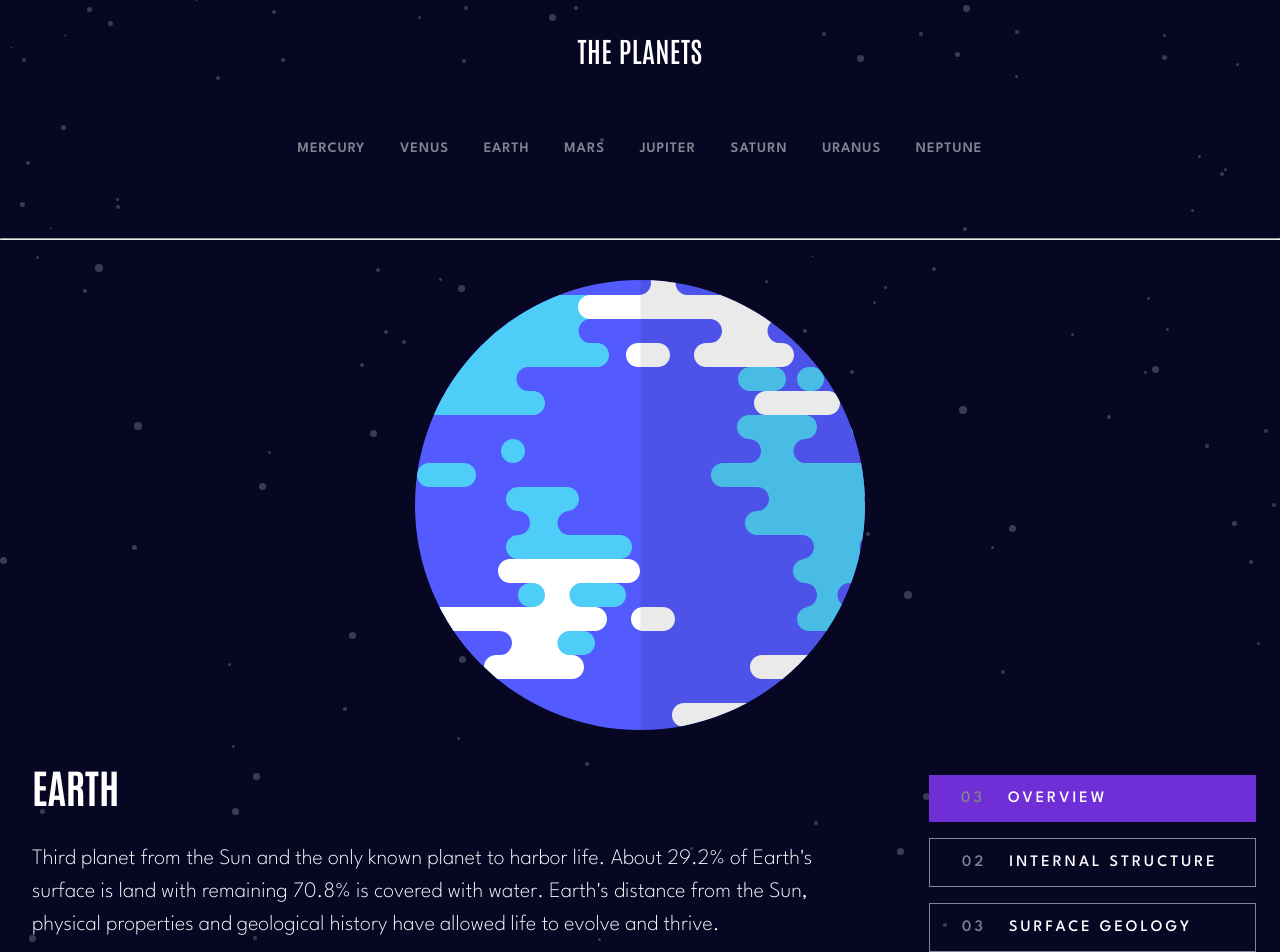
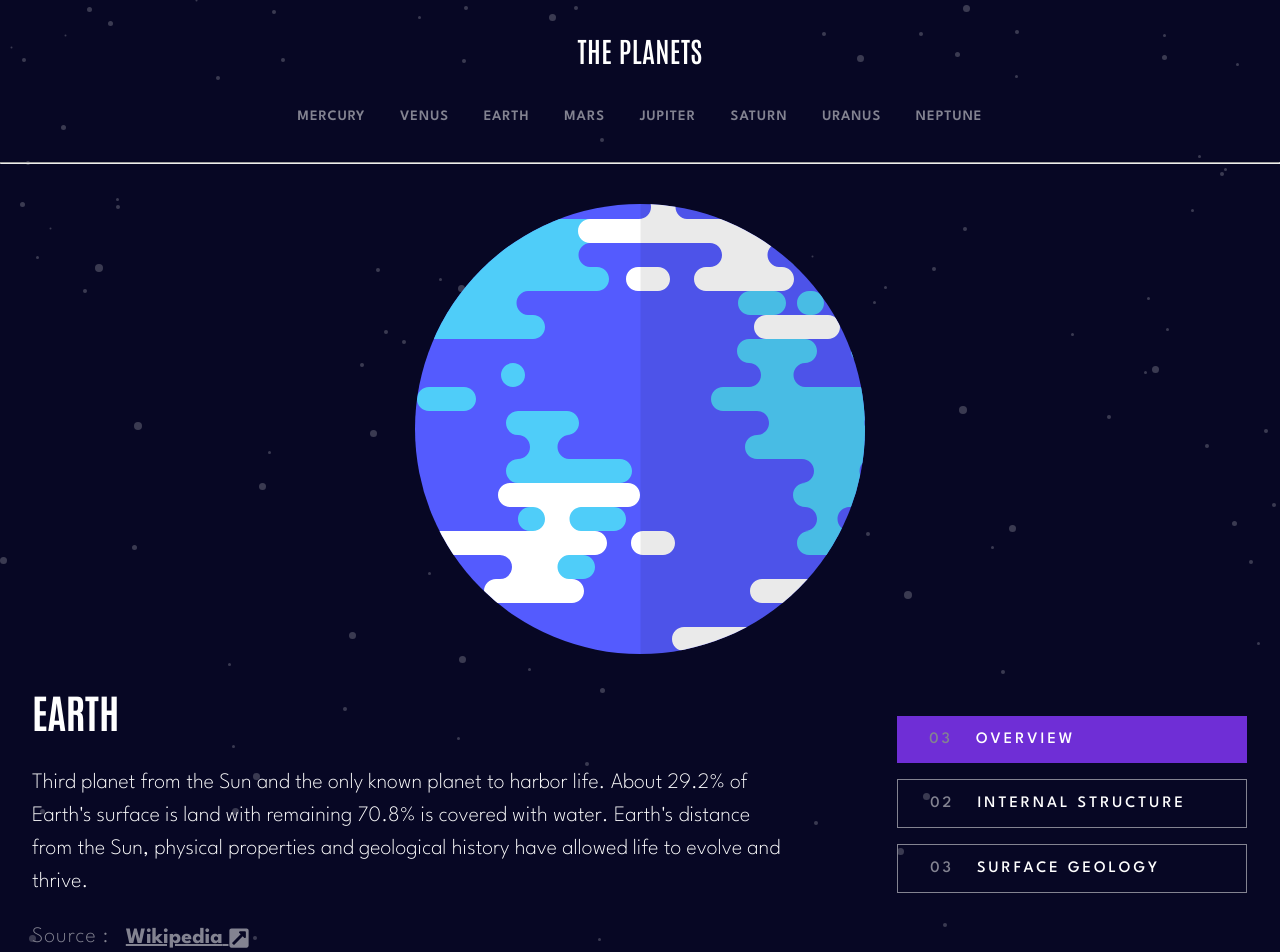
Before and after one commit to agnesnora/planets-fact-site, a React (Vite) app: page / in a window 1280 px wide. Shown: the top 952 px of the page. Built offline with nearby package versions, Linux system fonts and the light colour scheme.

Commit message:
styling tablet

```diff
--- a/src/Components/Navbar/styles/Navbar.css
+++ b/src/Components/Navbar/styles/Navbar.css
@@ -72,6 +72,9 @@
     padding: 0;
   }
   .navbar--flex--container a {
-    margin-bottom: 2em;
+    margin-bottom: 0;
+  }
+  .navbar--flex--container a h2 {
+    margin-bottom: 0;
   }
 }/*# sourceMappingURL=Navbar.css.map */
--- a/src/Components/Navbar/styles/Navbar.scss
+++ b/src/Components/Navbar/styles/Navbar.scss
@@ -78,7 +78,11 @@
     flex-direction: column;
     padding: 0;
     a {
-      margin-bottom: 2em;
+      margin-bottom: 0;
+
+      h2 {
+        margin-bottom: 0;
+      }
     }
   }
 }
--- a/src/Components/Planets/style/Planets.css
+++ b/src/Components/Planets/style/Planets.css
@@ -136,7 +136,7 @@ hr {
   }
   .planet--container .planet--main .planet--intro {
     text-align: left;
-    margin: 0 3em 0 0;
+    margin: 0 7em 0 0;
   }
   .planet--container .planet--main .planet--intro .wikipedia {
     justify-content: left;
@@ -147,8 +147,8 @@ hr {
   .planet--container .planet--main .selector--container button {
     border: #838391 0.1px solid;
     padding: 1em 2em;
-    margin: 0.5em;
-    width: 100%;
+    margin: 0.5em 0;
+    width: 350px;
     font-size: 16px;
     font-weight: 500;
     color: #ffffff;
--- a/src/Components/Planets/style/Planets.scss
+++ b/src/Components/Planets/style/Planets.scss
@@ -146,7 +146,7 @@ hr {
       align-items: center;
       .planet--intro {
         text-align: left;
-        margin: 0 3em 0 0;
+        margin: 0 7em 0 0;
         .wikipedia {
           justify-content: left;
         }
@@ -156,8 +156,8 @@ hr {
         button {
           border: $lightGrey 0.1px solid;
           padding: 1em 2em;
-          margin: 0.5em;
-          width: 100%;
+          margin: 0.5em 0;
+          width: 350px;
           font-size: 16px;
           font-weight: 500;
 
```
Also changed, not shown: 2 other files (tests, documents, lock files or other folders).
